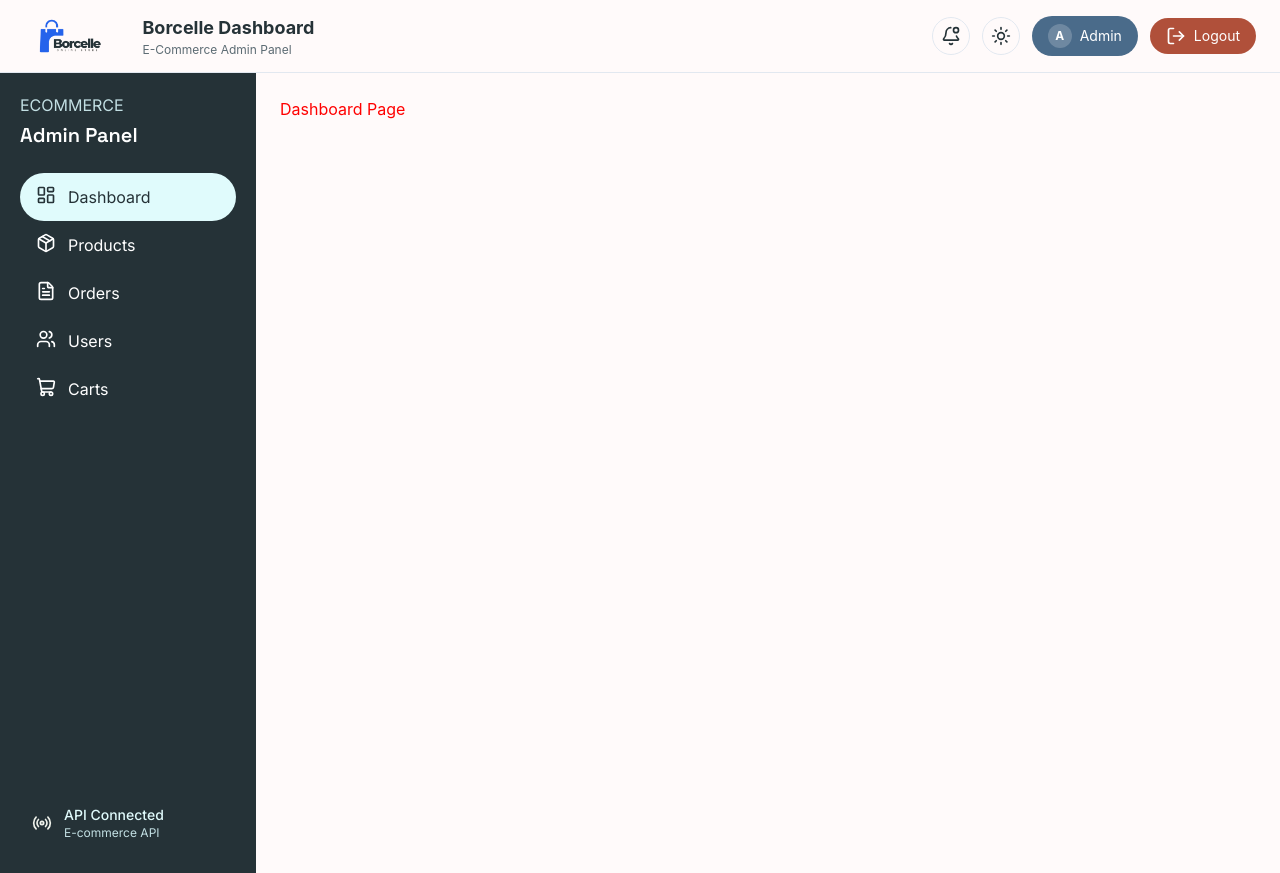
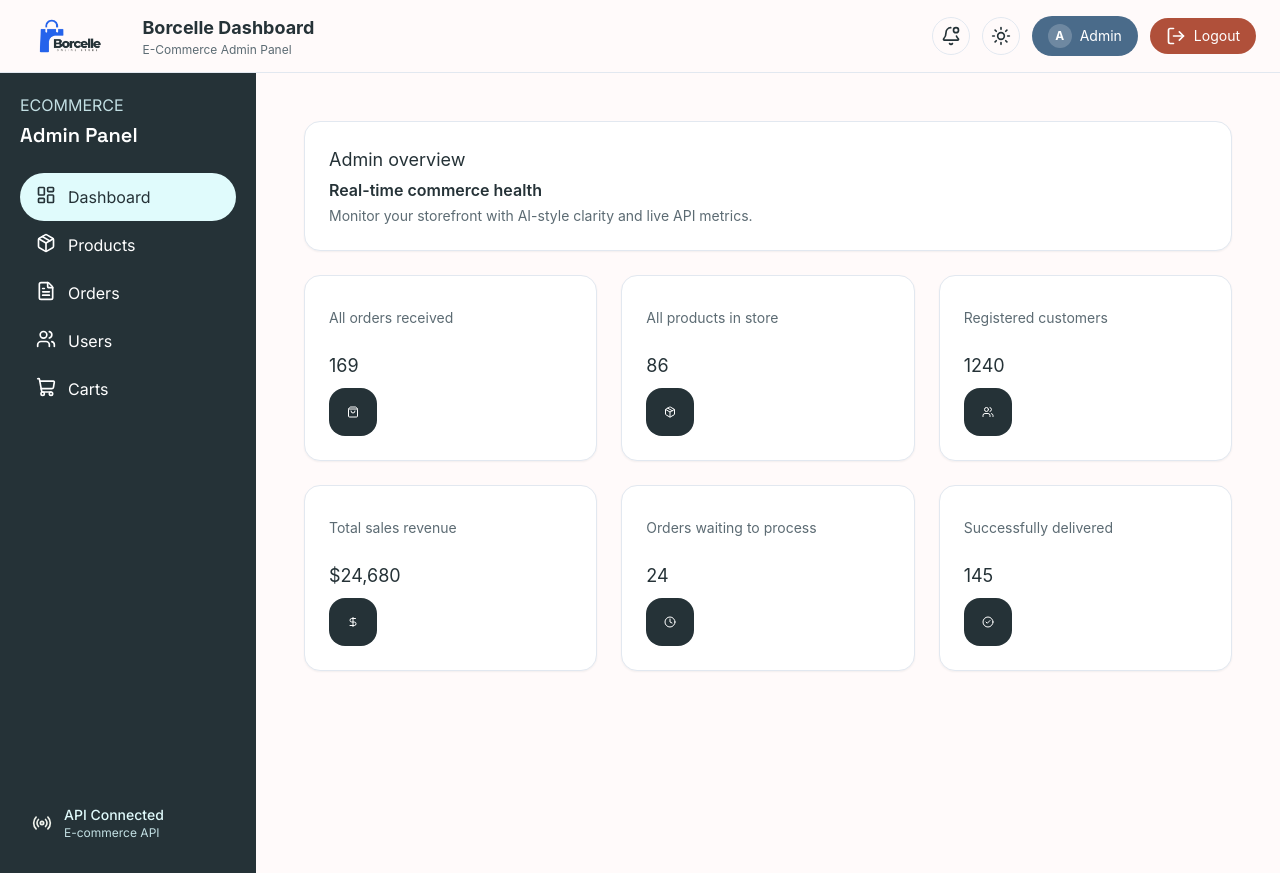
Before and after one commit to Ziad-Amr1/react-ecommerce-store, a React (Vite) app: page /admin in a window 1280 px wide. Built offline with nearby package versions, Linux system fonts and the light colour scheme.

Commit message:
git fix conflit

```diff
--- a/src/pages/Dashboard.jsx
+++ /dev/null
@@ -1,7 +0,0 @@
-export default function Dashboard() {
-  return (
-    <div>
-      <h1 style={{ color: "red" }}>Dashboard Page</h1>
-    </div>
-  );
-}
--- /dev/null
+++ b/src/pages/admin/Dashboard.jsx
@@ -0,0 +1,108 @@
+import {
+  Card,
+  CardHeader,
+  CardTitle,
+  CardDescription,
+  CardContent
+} from "@/components/ui/card";
+import { Search, User, ShoppingBag, Package, Users, DollarSign, Clock, CircleCheck, Menu } from "lucide-react";
+import {
+  Badge
+} from "@/components/ui/badge";
+
+const cardList = [
+  {
+    id: 1,
+    cardTitle: "Total Orders",
+    cardDescription: "All orders received",
+    cardNumber: 169,
+    cardColor: "green",
+    cardIcon: ShoppingBag,
+  },
+  {
+    id: 2,
+    cardTitle: "Total Products",
+    cardDescription: "All products in store",
+    cardNumber: 86,
+    cardColor: "blue",
+    cardIcon: Package,
+  },
+  {
+    id: 3,
+    cardTitle: "Total Users",
+    cardDescription: "Registered customers",
+    cardNumber: 1240,
+    cardColor: "purple",
+    cardIcon: Users,
+  },
+  {
+    id: 4,
+    cardTitle: "Total Revenue",
+    cardDescription: "Total sales revenue",
+    cardNumber: "$24,680",
+    cardColor: "yellow",
+    cardIcon: DollarSign,
+  },
+  {
+    id: 5,
+    cardTitle: "Pending Orders",
+    cardDescription: "Orders waiting to process",
+    cardNumber: 24,
+    cardColor: "orange",
+    cardIcon: Clock,
+  },
+  {
+    id: 6,
+    cardTitle: "Completed Orders",
+    cardDescription: "Successfully delivered",
+    cardNumber: 145,
+    cardColor: "emerald",
+    cardIcon: CircleCheck,
+  },
+];
+
+export default function Dashboard() {
+  return (
+    <div className="p-6 w-full space-y-6">
+      <Card>
+        <CardHeader>
+          <span className="text-lg text-(--color-text-primary)">
+            Admin overview
+          </span>
+          <CardTitle>
+            Real-time commerce health
+          </CardTitle>
+          <CardDescription>
+            Monitor your storefront with AI-style clarity and live API metrics.
+          </CardDescription>
+        </CardHeader>
+      </Card>
+
+      <div className="grid grid-cols-3 gap-6">
+        {cardList.map((card) => {
+
+          const Icon = card.cardIcon;
+
+          return (
+            <Card key={card.id}>
+              <CardHeader>
+                <CardTitle className="text-xlg">{card.CardTitle}</CardTitle>
+                <CardDescription>{card.cardDescription}</CardDescription>
+              </CardHeader>
+
+              <CardContent>
+                <h2 className="text-lg">{card.cardNumber}</h2>
+                <Badge className="w-12 h-12 rounded-xl flex items-center justify-center mt-2">
+                  <Icon size={28} />
+                </Badge>
+              </CardContent>
+            </Card>
+          )
+        }
+
+        )}
+      </div>
+    </div>
+
+  );
+}
```
Also changed, not shown: src/App.jsx (+5 -5 lines), src/pages/admin/Carts.jsx (renamed from src/pages/Carts.jsx), src/pages/admin/Orders.jsx (renamed from src/pages/Orders.jsx), src/pages/admin/Products.jsx (renamed from src/pages/Products.jsx), src/pages/admin/Users.jsx (renamed from src/pages/Users.jsx).
